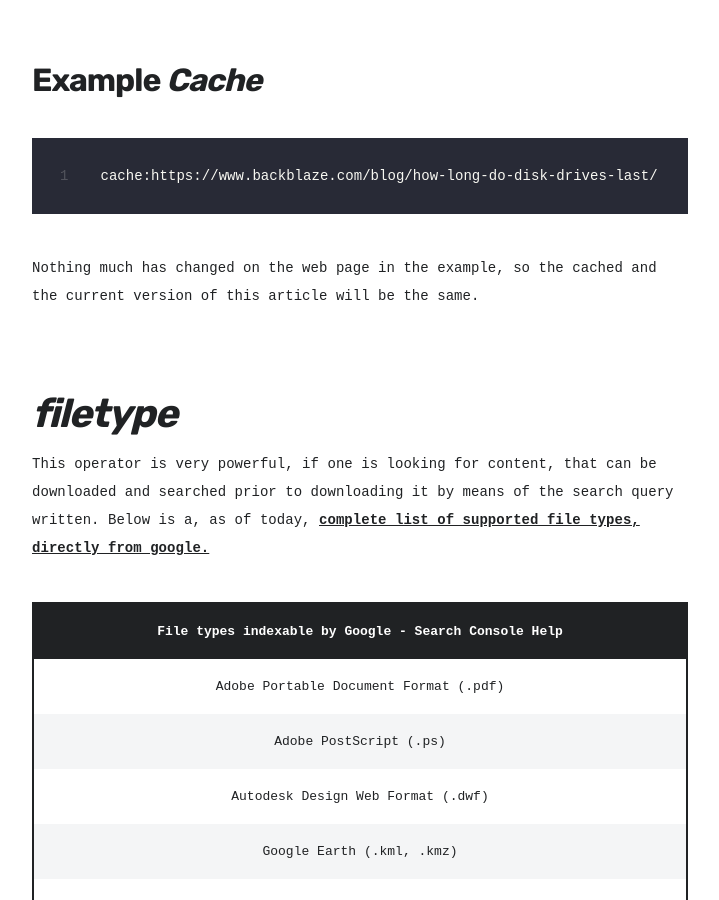
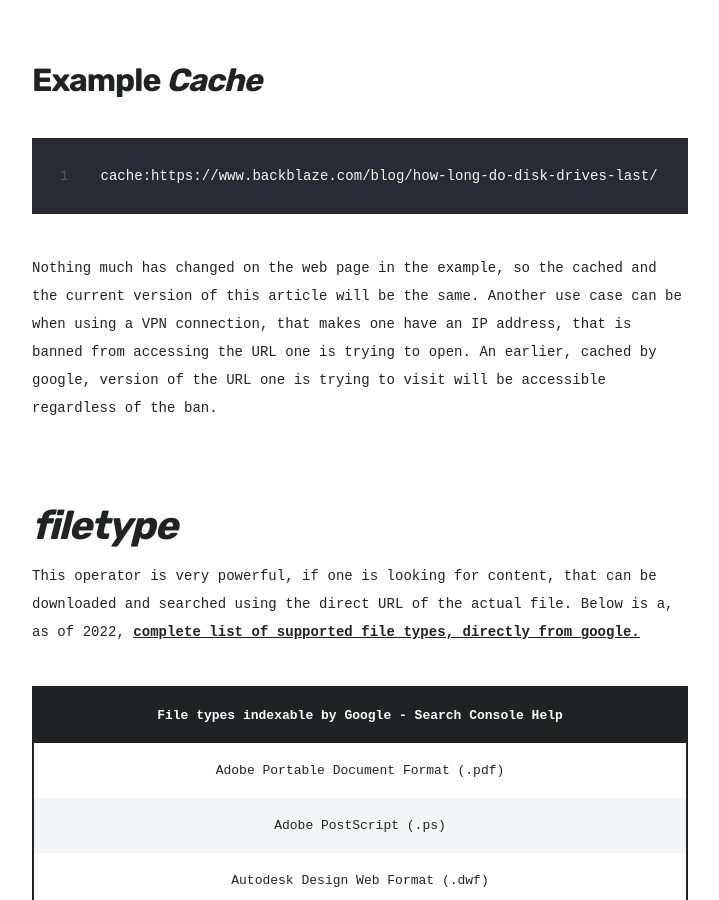
Before and after one commit to kletobias/kletobias.github.io, a Jekyll site: the page built from _posts/2022-01-11-google-search-operators.md, in a window 1280 px wide and 900 px high, scrolled down 12418 px. Shown: the whole window, without its empty margins (38-757 px from the left). Built offline with Jekyll 4.4.1, drawn with Linux system fonts in a browser that asks for light colours; nearby versions of some CDN libraries; some web fonts are replaced; some of the changed text lies outside the part shown.

Commit message:
fixing typos and grammar

````diff
--- a/_posts/2022-01-11-google-search-operators.md
+++ b/_posts/2022-01-11-google-search-operators.md
@@ -171,7 +171,7 @@
 Practical uses include, but are not limited to:
 
 ```text
-"$9.99" "haircut" -coupon # This was necessary in this case.
+"$9.99" "haircut" -coupon # The exclusion of "coupon" was necessary in this case.
 $5 lunch manhattan
 ```
 
@@ -231,13 +231,13 @@
 cache:https://www.backblaze.com/blog/how-long-do-disk-drives-last/
 ```
 
-Nothing much has changed on the web page in the example, so the cached and the current version of this article will be the same.
+Nothing much has changed on the web page in the example, so the cached and the current version of this article will be the same. Another use case can be when using a VPN connection, that makes one have an IP address, that is banned from accessing the URL one is trying to open. An earlier, cached by google, version of the URL one is trying to visit will be accessible regardless of the ban.
 
 
 ### *filetype*
 
-This operator is very powerful, if one is looking for content, that can be downloaded and searched prior to downloading it by means of the search query written.
-Below is a, as of today, [complete list of supported file types, directly from google.](https://support.google.com/webmasters/answer/35287?hl=en)
+This operator is very powerful, if one is looking for content, that can be downloaded and searched using the direct URL of the actual file.
+Below is a, as of 2022, [complete list of supported file types, directly from google.](https://support.google.com/webmasters/answer/35287?hl=en)
 
 
 
````
Also changed, not shown: other parts of _posts/2022-01-11-google-search-operators.md (+1 -1 lines).
